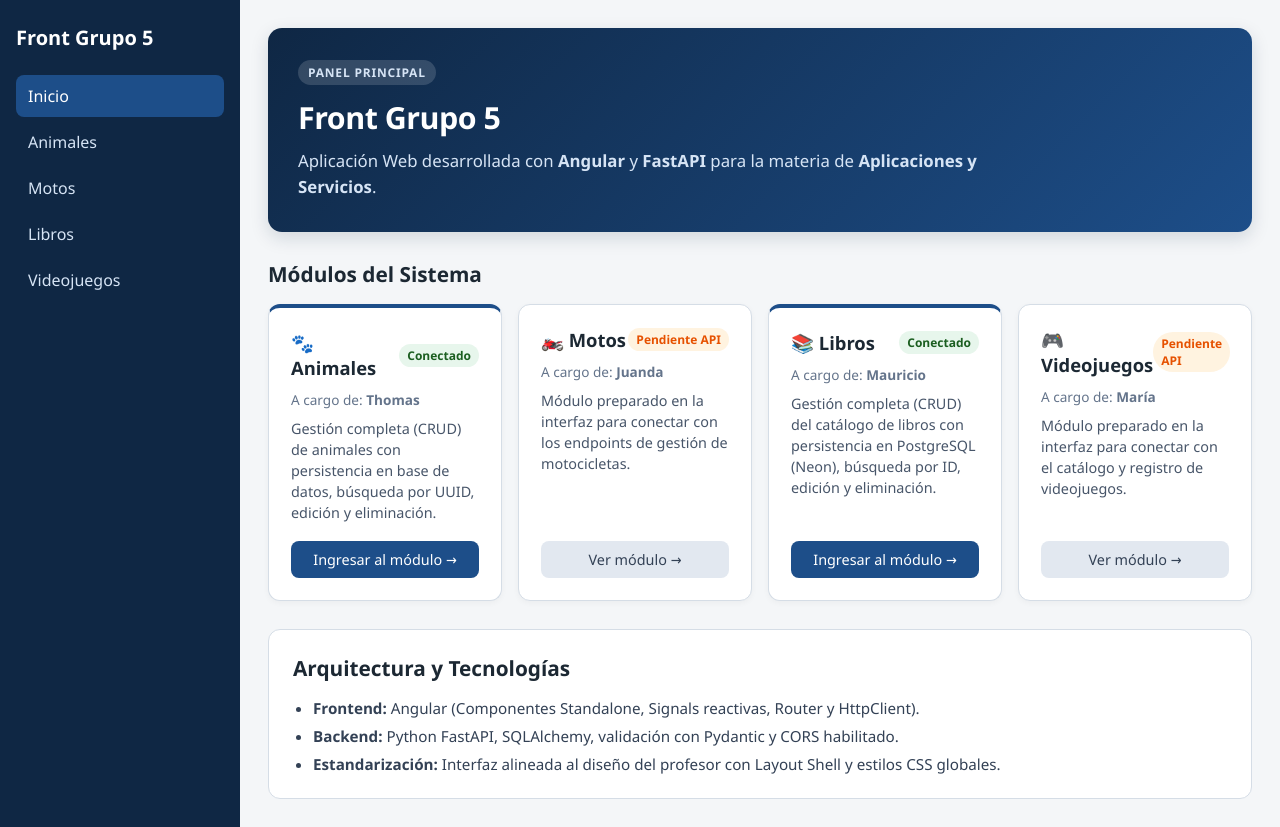
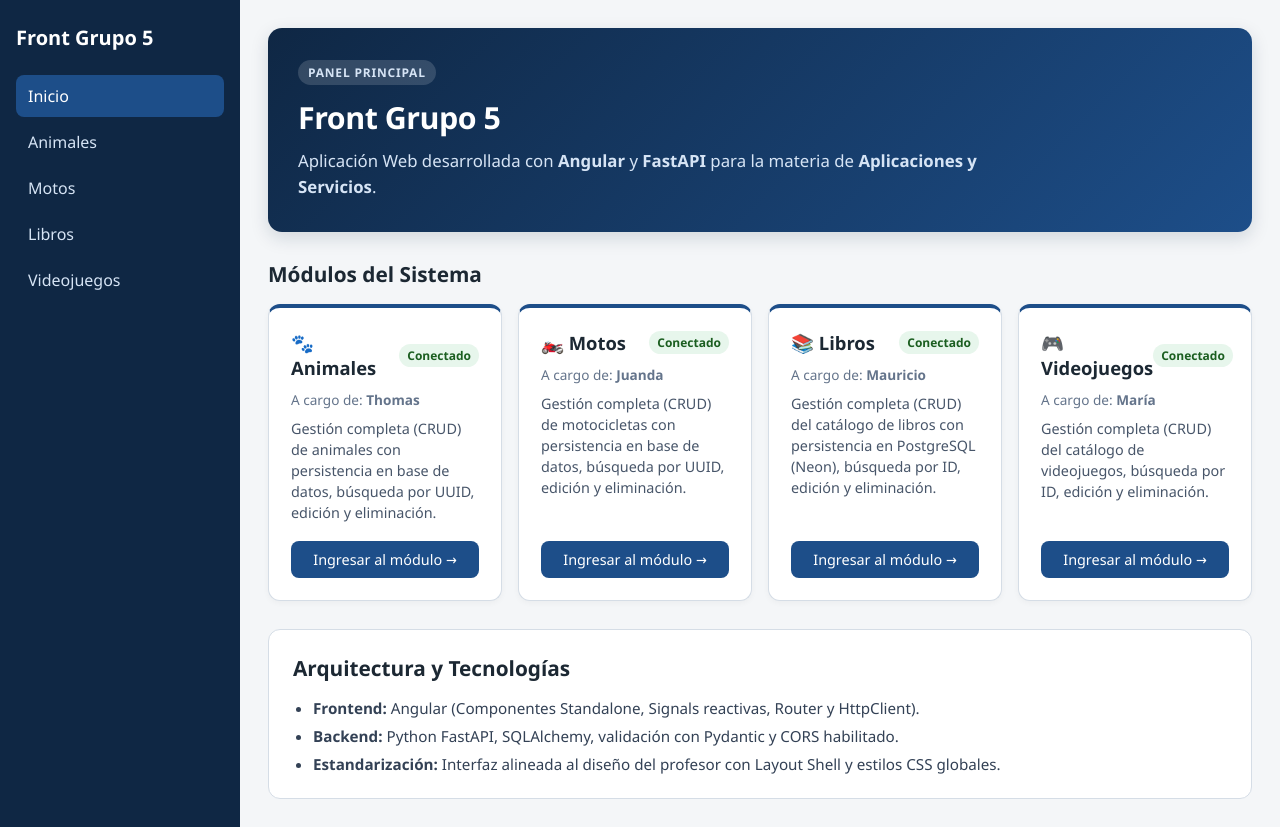
Before and after one commit to ThomasTN77/Frontend-GRUPO5-A-SW, an Angular app: page /inicio in a window 1280 px wide. Built offline with nearby package versions, Linux system fonts and the light colour scheme.

Commit message:
fix: marca los 4 modulos como conectados en el inicio

```diff
--- a/src/app/pages/inicio/inicio.html
+++ b/src/app/pages/inicio/inicio.html
@@ -22,16 +22,16 @@
         <a routerLink="/animales" class="btn-acceso">Ingresar al módulo &rarr;</a>
       </div>
 
-      <div class="tarjeta-modulo">
+      <div class="tarjeta-modulo activa">
         <div class="tarjeta-cabecera">
           <h4>🏍️ Motos</h4>
-          <span class="badge pendiente">Pendiente API</span>
+          <span class="badge online">Conectado</span>
         </div>
         <p class="responsable">A cargo de: <strong>Juanda</strong></p>
         <p class="descripcion">
-          Módulo preparado en la interfaz para conectar con los endpoints de gestión de motocicletas.
+          Gestión completa (CRUD) de motocicletas con persistencia en base de datos, búsqueda por UUID, edición y eliminación.
         </p>
-        <a routerLink="/motos" class="btn-acceso secundario">Ver módulo &rarr;</a>
+        <a routerLink="/motos" class="btn-acceso">Ingresar al módulo &rarr;</a>
       </div>
 
       <div class="tarjeta-modulo activa">
@@ -46,16 +46,16 @@
         <a routerLink="/libros" class="btn-acceso">Ingresar al módulo &rarr;</a>
       </div>
 
-      <div class="tarjeta-modulo">
+      <div class="tarjeta-modulo activa">
         <div class="tarjeta-cabecera">
           <h4>🎮 Videojuegos</h4>
-          <span class="badge pendiente">Pendiente API</span>
+          <span class="badge online">Conectado</span>
         </div>
         <p class="responsable">A cargo de: <strong>María</strong></p>
         <p class="descripcion">
-          Módulo preparado en la interfaz para conectar con el catálogo y registro de videojuegos.
+          Gestión completa (CRUD) del catálogo de videojuegos, búsqueda por ID, edición y eliminación.
         </p>
-        <a routerLink="/videojuegos" class="btn-acceso secundario">Ver módulo &rarr;</a>
+        <a routerLink="/videojuegos" class="btn-acceso">Ingresar al módulo &rarr;</a>
       </div>
     </div>
   </div>
```
